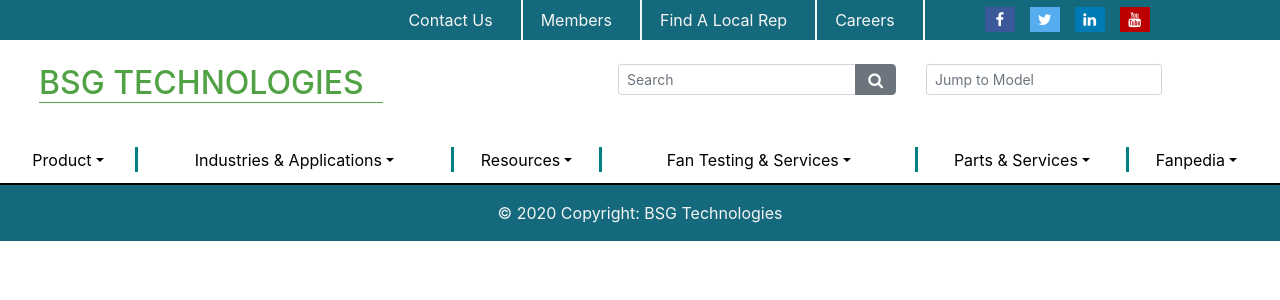
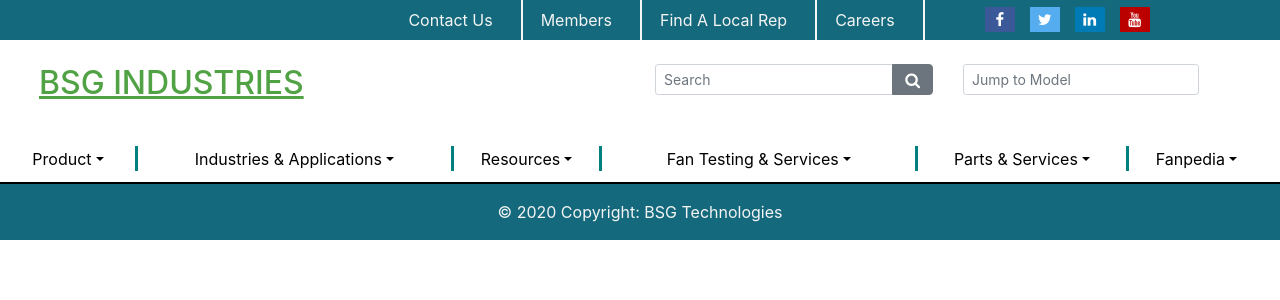
Before and after one commit to fahmina-ghauri/bsg, a React (Create React App) app: page / in a window 1280 px wide. Shown: the top 300 px of the page. Built offline with nearby package versions, Linux system fonts and the light colour scheme.

Commit message:
changes in logo name and contact us image fix

```diff
--- a/src/ContactUs.js
+++ b/src/ContactUs.js
@@ -9,7 +9,7 @@
                 <div src="images/background-1.jpg" style={{ backgroundColor: "#14697d", width: "100%", height: "200px" }} ></div>
                 <h1 className="contact-us" style={{ color: "white", fontSize: "60px" }}>Contact Us</h1>
                 <div className="row m-0">
-                    <div className="col-md-5"><img src="../images/contact-2.jpeg" style={{margin: "5% 0 5% 0", width: "80%" }} /></div>
+                    <div className="col-md-5"><img src="images/contact-2.jpeg" style={{margin: "5% 0 5% 0", width: "80%" }} /></div>
                     <div className="col-md-6" style={{margin: "5% 0 5% 0"}}>
                         <h4>Contact Us</h4>
                         <p>
--- a/src/MiddleMenu.js
+++ b/src/MiddleMenu.js
@@ -7,8 +7,8 @@
     render() {
         return (
             <div className="row m-3 p-2">
-                <div className="col-md-4" style={{maxWidth: '30.333%'}}>
-                   <Link to="/bsg/" style={{textDecoration: "none" }}> <h2 className="h2 h2-border"> BSG TECHNOLOGIES</h2> </Link>
+                <div className="col-md-4">
+                   <Link to="/bsg/" style={{textDecoration: "none" }}> <h2 className="h2 h2-border"> BSG INDUSTRIES</h2> </Link>
                 </div>
                 <div className="col-md-2"></div>
 
--- a/src/middlemenu.css
+++ b/src/middlemenu.css
@@ -6,5 +6,6 @@
 }
 
 .h2-border {
-   border-bottom:  1.5px solid #50a244;
+   /* border-bottom:  1.7px solid #50a244; */
+   text-decoration: underline;
 }
```
